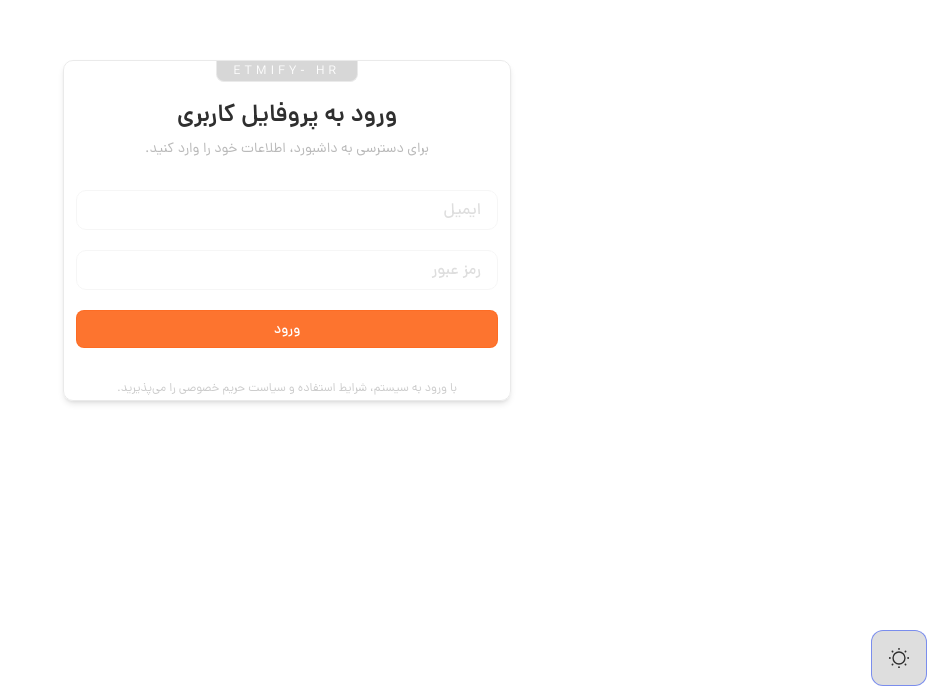
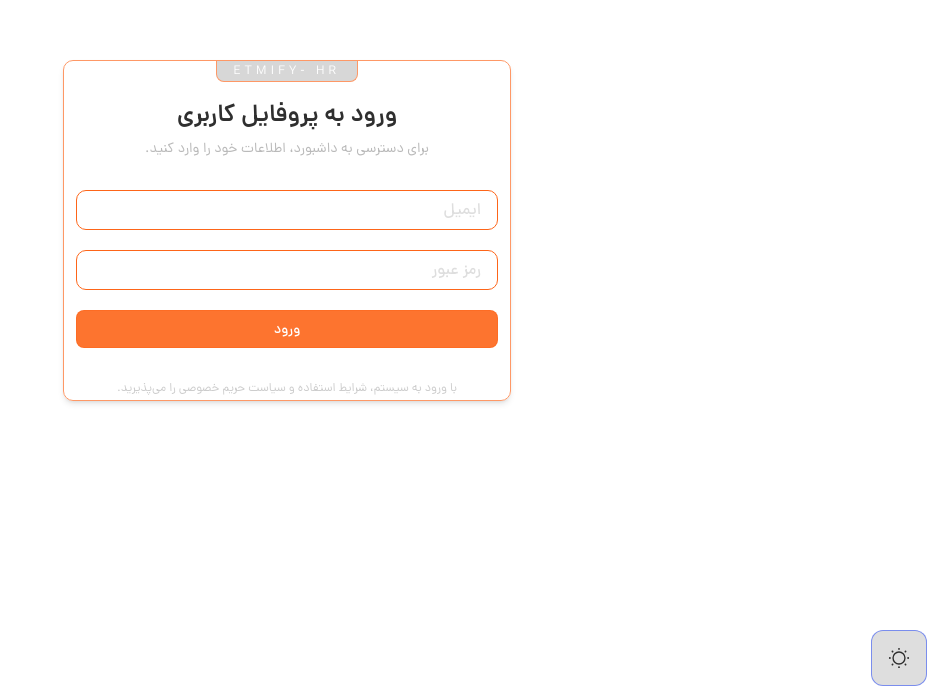
Before and after one commit to mohammad-dehdar/exployee-management, a Next.js app: page /login in a window 1280 px wide. Shown: the part 170-856 px from the top of the page, without its empty margins (353-1280 px from the left). Built offline with nearby package versions, Linux system fonts and the light colour scheme; no server answers.

Commit message:
fix login ui

```diff
--- a/src/feature/login/components/login-form/index.tsx
+++ b/src/feature/login/components/login-form/index.tsx
@@ -8,10 +8,10 @@ export const LoginForm = () => {
 
     return (
         <div className="relative z-10 h-svh flex w-full items-center justify-center">
-            <Card className="w-full max-w-md border border-neutral-40 dark:border-neutral-80 rounded-md shadow-md bg-neutral-10/80 dark:bg-neutral-90/70 backdrop-blur-md px-3 pb-1">
+            <Card className="w-full max-w-md border border-secondary-40 dark:border-secondary-80 rounded-md shadow-md bg-neutral-10/80 dark:bg-neutral-90/70 backdrop-blur-md px-3 pb-1">
                 <div className="space-y-8">
                     <header className="space-y-2 text-center">
-                        <p className="text-xs w-fit  mx-auto px-4 rounded-b-sm py-0.5 uppercase tracking-[0.35em] dark:bg-neutral-90/80 bg-neutral-60/80 text-neutral-10 border border-t-0 border-neutral-40 dark:border-neutral-80 dark:text-neutral-40">Etmify- HR</p>
+                        <p className="text-xs w-fit  mx-auto px-4 rounded-b-sm py-0.5 uppercase tracking-[0.35em] dark:bg-neutral-90/80 bg-neutral-60/80 text-neutral-10 border border-t-0 border-secondary-40 dark:border-secondary-80  dark:text-neutral-40">Etmify- HR</p>
                         <div className="space-y-2 mt-4">
                             <h1 className="text-2xl font-semibold text-neutral-90 dark:text-neutral-10">ورود به پروفایل کاربری</h1>
                             <p className="text-sm text-neutral-70 dark:text-neutral-40">برای دسترسی به داشبورد، اطلاعات خود را وارد کنید.</p>
@@ -21,7 +21,9 @@ export const LoginForm = () => {
                     <form onSubmit={handleSubmit} className="space-y-5">
                         <TextInput
                             type="email"
+                            variant="outline"
                             placeholder="ایمیل"
+                            color="secondary"
                             value={formData.email}
                             onChange={handleChange("email")}
                             state={errors.email ? "error" : undefined}
@@ -30,6 +32,8 @@ export const LoginForm = () => {
                         />
                         <TextInput
                             type="password"
+                            variant="outline"
+                            color="secondary"
                             placeholder="رمز عبور"
                             value={formData.password}
                             onChange={handleChange("password")}
```
